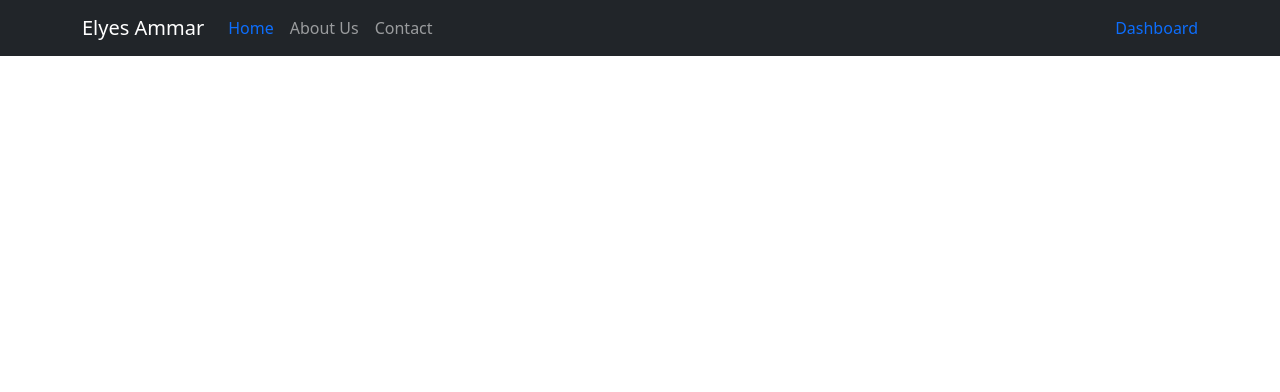
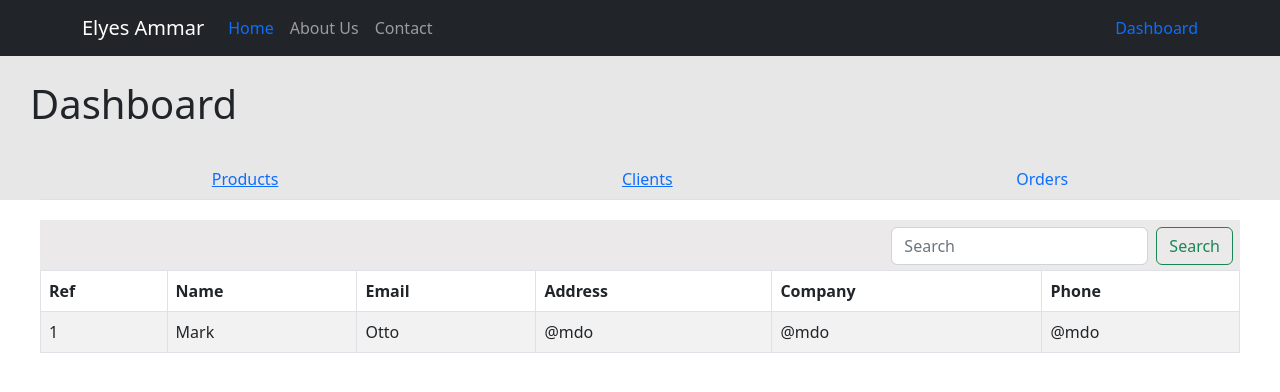
Before and after one commit to ElyesAmmar/MyProjectGoMyCode, a React (Create React App) app in the folder client/: page /dashboard/clients in a window 1280 px wide. Shown: the top 392 px of the page. Built offline with nearby package versions, Linux system fonts and the light colour scheme.

Commit message:
update routes Link parent children children

```diff
--- a/client/src/App.css
+++ b/client/src/App.css
@@ -1,24 +1,25 @@
+/* .dashboard{
+    position: absolute;
+
+
+} */
 .dashboard{
-    /* position: relative; */
-    margin-top: 50px;
-
-}
-.barDash{
     background-color: rgb(231, 231, 231);
     display: block;
     height: 150px;
-    /* position: sticky;  */
-    /* position: fixed;
-
-     position: absolute;  */
+    margin-top: 50px;
 }
-.barDash h1{
+.dashboard h1{
     font-size: 40px;
     padding-top: 30px;
     padding-left: 30px;
 }
-
-.products{
+.contenu-dashboard{
+    width: 1200px;
+    height: 50px;
+    margin: 30px auto 0;
+}
+/* .products{
     display: flex;
     flex-wrap: wrap;
     justify-content: space-around;
@@ -26,13 +27,14 @@
     text-align: center;
     margin: 20px auto;
 
-}
+} */
 .searchbar{
     display: flex;
     justify-content: space-between;
     height: 50px;
     width: 1200px;
     background-color: rgb(235, 233, 233);
+    margin-top: 20px;
 
 }
 .tableProduct tr {
@@ -40,12 +42,7 @@
    vertical-align: middle;
 }
 
-.navbar-dashboard{
-    width: 600px;
-    height: 50px;
-    margin: 30px auto 0;
 
-}
 .logform{
     width: 500px;
     height: 300px;
--- a/client/src/App.js
+++ b/client/src/App.js
@@ -3,7 +3,10 @@ import 'bootstrap/dist/css/bootstrap.min.css';
 import Bar from './components/navbar';
 import Home from "./pages/home"
 import Dashboard from './pages/dashboard';
+import Products from "./components/products";
+import Dash  from "./components/HeaderDash";
 import { BrowserRouter, Routes, Route} from 'react-router-dom';
+import Clients from './components/clients';
 
 
 
@@ -14,7 +17,12 @@ function App() {
       <Bar />
       <Routes>
       <Route path='/'element={<Home  />}/>
-      <Route path='/dashboard'element={<Dashboard />}/>
+      <Route path='/dashboard' element={<Dash />}>
+            <Route index element={<Dashboard />}/>
+            <Route path='products' element={<Products />}/>
+            <Route path='clients' element ={<Clients />}/>
+      </Route>
+
       </Routes>
       </BrowserRouter>
 
--- a/client/src/JS/actions/products.js
+++ b/client/src/JS/actions/products.js
@@ -31,8 +31,8 @@ export const postProduct =(newproduct)=> async (dispatch)=> {
             payload: result.data.msg
         })
     } catch (error) {
-        console.log(error)
-        console.log(error.response.data.msg)
+        // console.log(error)
+        // console.log(error.response.data.msg)
         dispatch({
             type: POST_PRODUCT_FAIL,
             payload: error.response.data.msg
--- a/client/src/components/HeaderDash.jsx
+++ b/client/src/components/HeaderDash.jsx
@@ -1,29 +1,31 @@
 import React from 'react';
 import Nav from 'react-bootstrap/Nav';
+import { Link, Outlet } from 'react-router-dom';
 
 
 
-function BarDash() {
+function Dash() {
 
   return (
-    <div className='barDash'>
+    <div className='dashboard'>
       <h1>Dashboard</h1>
-      <div className='navbar-dashboard'>
+      <div className='contenu-dashboard'>
       <Nav fill variant="tabs" defaultActiveKey="/home">
       <Nav.Item>
-        <Nav.Link eventKey="link-3">Products</Nav.Link>
+      <Nav.Link eventKey="link-3"><Link to='products'>Products</Link></Nav.Link>
       </Nav.Item>
       <Nav.Item>
-        <Nav.Link eventKey="link-1">Clients</Nav.Link>
+      <Nav.Link eventKey="link-1"><Link to='clients'> Clients</Link></Nav.Link>
       </Nav.Item>
       <Nav.Item>
         <Nav.Link eventKey="link-2">Orders</Nav.Link>
       </Nav.Item>
 
     </Nav>
+    <Outlet />
       </div>
     </div>
   );
 }
 
-export default BarDash;
+export default Dash;
--- /dev/null
+++ b/client/src/components/SearchBarClient.jsx
@@ -0,0 +1,27 @@
+import Button from 'react-bootstrap/Button';
+import Form from 'react-bootstrap/Form';
+
+
+function ClientsBar() {
+
+
+  return (
+    <div>
+    <div className='searchbar'>
+      <div style={{paddingTop:'7px',paddingLeft:'7px'}}>
+      </div>
+      <div style={{display:'flex',height:'45px',paddingTop:'7px',paddingRight:'7px'}}>
+      <Form.Control
+              type="search"
+              placeholder="Search"
+              className="me-2"
+              aria-label="Search"
+            />
+      <Button variant="outline-success" >Search</Button>
+      </div>
+    </div>
+    </div>
+  );
+}
+
+export default ClientsBar;
--- /dev/null
+++ b/client/src/components/clients.jsx
@@ -0,0 +1,40 @@
+import React from "react";
+import Table from 'react-bootstrap/Table';
+import ClientsBar from "./SearchBarClient";
+
+
+
+function Clients(){
+    return(
+ <div>
+    <ClientsBar />
+    <Table striped bordered hover>
+      <thead>
+        <tr>
+          <th>Ref</th>
+          <th>Name</th>
+          <th>Email</th>
+          <th>Address</th>
+          <th>Company</th>
+          <th>Phone</th>
+        </tr>
+      </thead>
+      <tbody>
+        <tr>
+          <td>1</td>
+          <td>Mark</td>
+          <td>Otto</td>
+          <td>@mdo</td>
+          <td>@mdo</td>
+          <td>@mdo</td>
+        </tr>
+       </tbody>
+    </Table>
+
+</div>
+    )
+
+
+}
+
+export default Clients
--- a/client/src/components/navbar.jsx
+++ b/client/src/components/navbar.jsx
@@ -2,10 +2,11 @@ import React from 'react';
 import Container from 'react-bootstrap/Container';
 import Nav from 'react-bootstrap/Nav';
 import Navbar from 'react-bootstrap/Navbar';
-import {Link} from 'react-router-dom'
+import {Link,useNavigate} from 'react-router-dom'
 
 
 function Bar() {
+  const navigate = useNavigate();
   return (
     <Navbar collapseOnSelect expand="lg" bg="dark" variant="dark" style={{position:"fixed",top:"0",width:"100%"}}>
       <Container>
@@ -19,11 +20,13 @@ function Bar() {
           <Nav.Link href="#pricing">Contact</Nav.Link>
           </Nav>
           <Nav>
-            <Link to="/dashboard" style={{ textDecoration: "none" }} > Dashboard </Link>
+            <Link to="/dashboard" style={{ textDecoration: "none" }} onClick={()=>{navigate('products')}} > Dashboard </Link>
           </Nav>
         </Navbar.Collapse>
       </Container>
+
     </Navbar>
+
   );
 }
 
--- a/client/src/pages/dashboard.jsx
+++ b/client/src/pages/dashboard.jsx
@@ -1,13 +1,14 @@
 import React from "react";
-import BarDash from "../components/HeaderDash";
+// import BarDash from "../components/HeaderDash";
 import Products from "../components/products";
+
 
 
 
 function Dashboard() {
   return (
-    <div className="dashboard">
-      <BarDash />
+    <div >
+      {/* <BarDash /> */}
       <Products />
     </div>
   );
```
